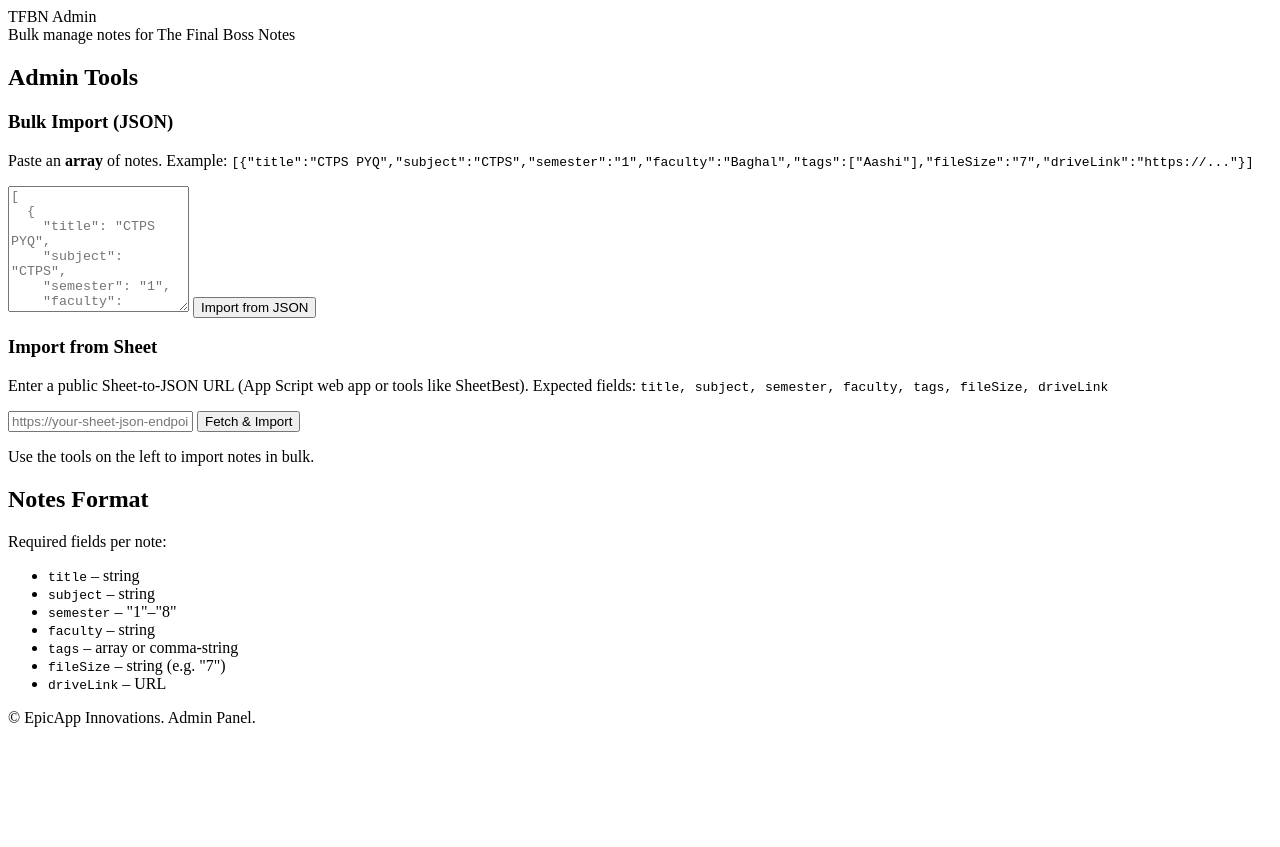
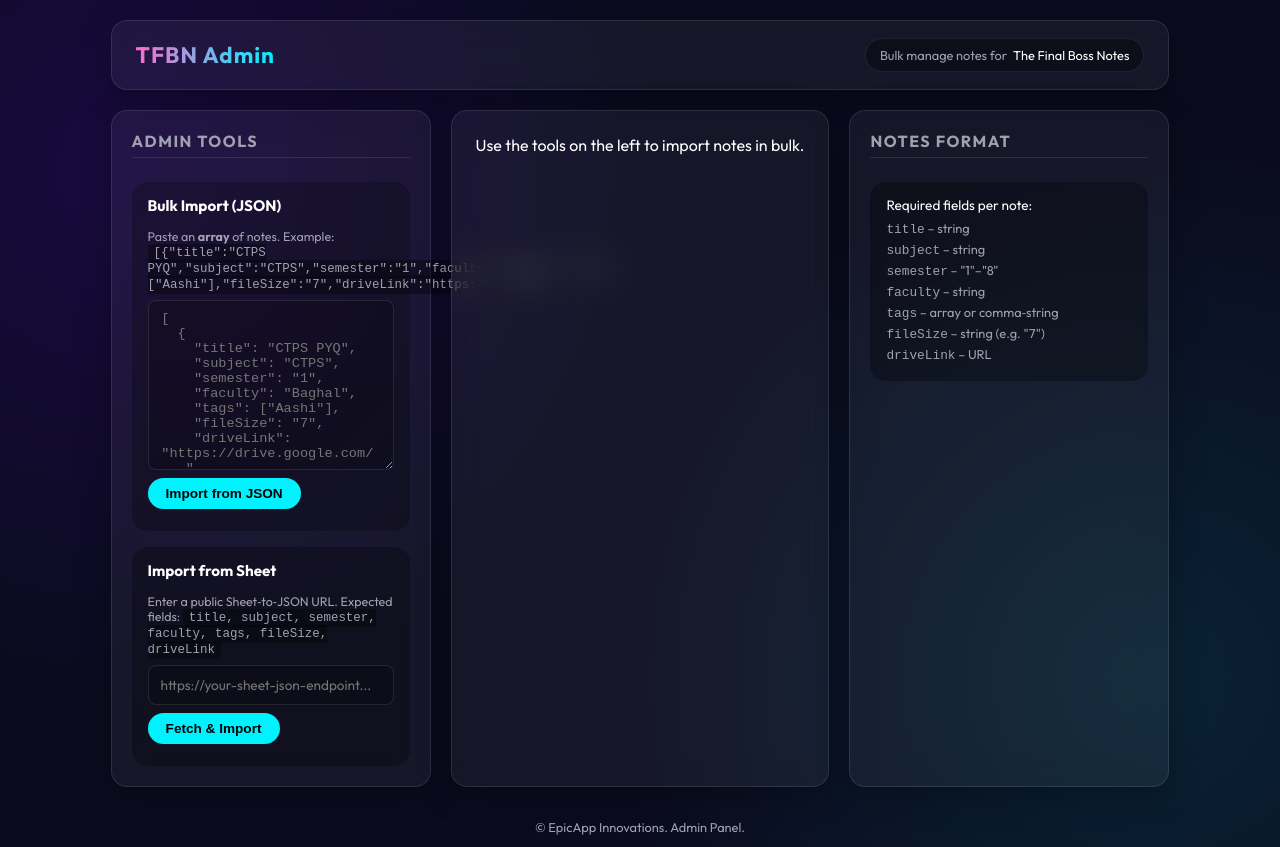
Before and after one commit to Techy-CA/The-Final-Boss, a plain HTML site: page admin.html in a window 1280 px wide. Before the commit the page ends 800 px from the top, so only its background shows below. Drawn offline with Linux system fonts and the light colour scheme; no server answers.

Commit message:
Refactor admin.html to include internal styles
Removed external stylesheet link and added internal styles for the admin panel. Updated import sections to improve clarity.

```diff
--- a/admin.html
+++ b/admin.html
@@ -7,7 +7,271 @@
   <link rel="preconnect" href="https://fonts.googleapis.com" />
   <link rel="preconnect" href="https://fonts.gstatic.com" crossorigin />
   <link href="https://fonts.googleapis.com/css2?family=Outfit:wght@300;400;500;600;700&display=swap" rel="stylesheet" />
-  <link rel="stylesheet" href="admin-styles.css" />
+
+  <style>
+    :root {
+      --bg-dark: #0a0b1e;
+      --bg-panel: rgba(255, 255, 255, 0.05);
+      --primary: #00f2ff;
+      --primary-glow: rgba(0, 242, 255, 0.4);
+      --secondary: #7000ff;
+      --text-main: #ffffff;
+      --text-muted: #a0a0b0;
+      --border-light: rgba(255, 255, 255, 0.1);
+
+      --radius-sm: 8px;
+      --radius-md: 16px;
+
+      --transition-fast: 0.2s ease;
+    }
+
+    * {
+      box-sizing: border-box;
+      margin: 0;
+      padding: 0;
+    }
+
+    body {
+      font-family: 'Outfit', sans-serif;
+      background: var(--bg-dark);
+      color: var(--text-main);
+      min-height: 100vh;
+      overflow-x: hidden;
+      background-image:
+        radial-gradient(circle at 10% 20%, rgba(112, 0, 255, 0.15) 0%, transparent 40%),
+        radial-gradient(circle at 90% 80%, rgba(0, 242, 255, 0.1) 0%, transparent 40%);
+      display: flex;
+      flex-direction: column;
+    }
+
+    #app {
+      display: grid;
+      grid-template-areas:
+        "header header header"
+        "left content right";
+      grid-template-columns: 320px 1fr 320px;
+      grid-template-rows: 70px auto;
+      gap: 20px;
+      padding: 20px;
+      max-width: 1600px;
+      margin: 0 auto;
+      flex: 1 0 auto;
+    }
+
+    .site-footer {
+      height: 40px;
+      display: flex;
+      align-items: center;
+      justify-content: center;
+      font-size: 0.8rem;
+      color: var(--text-muted);
+      width: 100%;
+    }
+
+    .glass {
+      background: var(--bg-panel);
+      backdrop-filter: blur(16px);
+      -webkit-backdrop-filter: blur(16px);
+      border: 1px solid var(--border-light);
+      box-shadow: 0 8px 32px 0 rgba(0, 0, 0, 0.3);
+    }
+
+    .glass-inner {
+      background: rgba(0, 0, 0, 0.25);
+      border-radius: var(--radius-md);
+      padding: 14px 16px;
+    }
+
+    .topbar {
+      grid-area: header;
+      border-radius: var(--radius-md);
+      display: flex;
+      align-items: center;
+      justify-content: space-between;
+      padding: 0 24px;
+    }
+
+    .branding {
+      font-size: 1.4rem;
+      font-weight: 700;
+      background: linear-gradient(90deg, #ff6bcb, #00f2ff);
+      -webkit-background-clip: text;
+      -webkit-text-fill-color: transparent;
+      letter-spacing: 1px;
+    }
+
+    .share-notes-pill {
+      font-size: 0.8rem;
+      color: var(--text-muted);
+      background: rgba(0, 0, 0, 0.35);
+      padding: 8px 14px;
+      border-radius: 999px;
+      border: 1px solid rgba(255,255,255,0.08);
+      display: flex;
+      align-items: center;
+      gap: 6px;
+    }
+
+    .share-notes-pill span {
+      color: var(--text-main);
+    }
+
+    .sidebar {
+      border-radius: var(--radius-md);
+      padding: 20px;
+      display: flex;
+      flex-direction: column;
+      gap: 16px;
+    }
+
+    .left-sidebar {
+      grid-area: left;
+    }
+
+    .right-sidebar {
+      grid-area: right;
+    }
+
+    .content {
+      grid-area: content;
+      border-radius: var(--radius-md);
+      padding: 24px;
+    }
+
+    h2 {
+      font-size: 1rem;
+      text-transform: uppercase;
+      letter-spacing: 1.5px;
+      color: var(--text-muted);
+      margin-bottom: 8px;
+      border-bottom: 1px solid var(--border-light);
+      padding-bottom: 6px;
+    }
+
+    h3 {
+      font-size: 0.95rem;
+      margin-bottom: 6px;
+    }
+
+    .bulk-import {
+      display: flex;
+      flex-direction: column;
+      gap: 8px;
+    }
+
+    .bulk-help {
+      font-size: 0.78rem;
+      color: var(--text-muted);
+    }
+
+    .bulk-help code {
+      font-family: monospace;
+      background: rgba(0,0,0,0.35);
+      padding: 2px 6px;
+      border-radius: 4px;
+    }
+
+    #bulkJsonInput,
+    #sheetUrlInput {
+      width: 100%;
+      background: rgba(0, 0, 0, 0.2);
+      border-radius: var(--radius-sm);
+      border: 1px solid var(--border-light);
+      color: var(--text-main);
+      padding: 10px 12px;
+      font-size: 0.85rem;
+      font-family: monospace;
+    }
+
+    #bulkJsonInput {
+      min-height: 170px;
+      resize: vertical;
+    }
+
+    #sheetUrlInput {
+      font-family: 'Outfit', sans-serif;
+    }
+
+    #bulkImportBtn,
+    #sheetImportBtn {
+      background: var(--primary);
+      color: #000;
+      border: none;
+      padding: 8px 18px;
+      border-radius: 999px;
+      font-size: 0.85rem;
+      font-weight: 600;
+      cursor: pointer;
+      align-self: flex-start;
+      transition: var(--transition-fast);
+    }
+
+    #bulkImportBtn:hover,
+    #sheetImportBtn:hover {
+      box-shadow: 0 0 15px var(--primary-glow);
+    }
+
+    .bulk-status {
+      font-size: 0.78rem;
+      color: var(--text-muted);
+    }
+
+    .format-card {
+      padding: 14px 16px;
+      border-radius: var(--radius-md);
+      background: rgba(0,0,0,0.3);
+    }
+
+    .format-title {
+      font-size: 0.85rem;
+      margin-bottom: 6px;
+    }
+
+    .format-list {
+      list-style: none;
+      font-size: 0.8rem;
+      color: var(--text-muted);
+    }
+
+    .format-list li {
+      margin-bottom: 4px;
+    }
+
+    .format-list code {
+      font-family: monospace;
+    }
+
+    @media (max-width: 1000px) {
+      #app {
+        grid-template-areas:
+          "header header"
+          "left right"
+          "content content";
+        grid-template-columns: 1fr 1fr;
+        grid-template-rows: auto auto auto;
+      }
+    }
+
+    @media (max-width: 768px) {
+      #app {
+        grid-template-areas:
+          "header"
+          "left"
+          "right"
+          "content";
+        grid-template-columns: 1fr;
+        grid-template-rows: auto auto auto auto;
+        padding: 10px;
+      }
+
+      .topbar {
+        padding: 0 14px;
+        flex-direction: column;
+        align-items: flex-start;
+        gap: 6px;
+      }
+    }
+  </style>
 </head>
 <body>
   <div id="app">
@@ -21,7 +285,6 @@
     <aside class="sidebar glass left-sidebar">
       <h2>Admin Tools</h2>
 
-      <!-- JSON paste import -->
       <section class="bulk-import glass-inner">
         <h3>Bulk Import (JSON)</h3>
         <p class="bulk-help">
@@ -29,7 +292,7 @@
           <code>[{"title":"CTPS PYQ","subject":"CTPS","semester":"1","faculty":"Baghal","tags":["Aashi"],"fileSize":"7","driveLink":"https://..."}]</code>
         </p>
         <textarea id="bulkJsonInput" rows="8"
-          placeholder='[
+placeholder='[
   {
     "title": "CTPS PYQ",
     "subject": "CTPS",
@@ -44,12 +307,11 @@
         <div id="bulkImportStatus" class="bulk-status"></div>
       </section>
 
-      <!-- Google Sheets import -->
       <section class="bulk-import glass-inner">
         <h3>Import from Sheet</h3>
         <p class="bulk-help">
-          Enter a public Sheet‑to‑JSON URL (App Script web app or tools like SheetBest).
-          Expected fields: <code>title, subject, semester, faculty, tags, fileSize, driveLink</code>
+          Enter a public Sheet‑to‑JSON URL. Expected fields:
+          <code>title, subject, semester, faculty, tags, fileSize, driveLink</code>
         </p>
         <input type="url" id="sheetUrlInput" placeholder="https://your-sheet-json-endpoint..." />
         <button id="sheetImportBtn">Fetch &amp; Import</button>
@@ -82,9 +344,8 @@
     <span>© <span id="footerYear"></span> EpicApp Innovations. Admin Panel.</span>
   </footer>
 
-  <!-- Firebase SDKs -->
   <script src="https://www.gstatic.com/firebasejs/9.23.0/firebase-app-compat.js"></script>
   <script src="https://www.gstatic.com/firebasejs/9.23.0/firebase-firestore-compat.js"></script>
-  <script src="admin-app.js"></script>
+  <script src="admin.js"></script>
 </body>
 </html>
```
